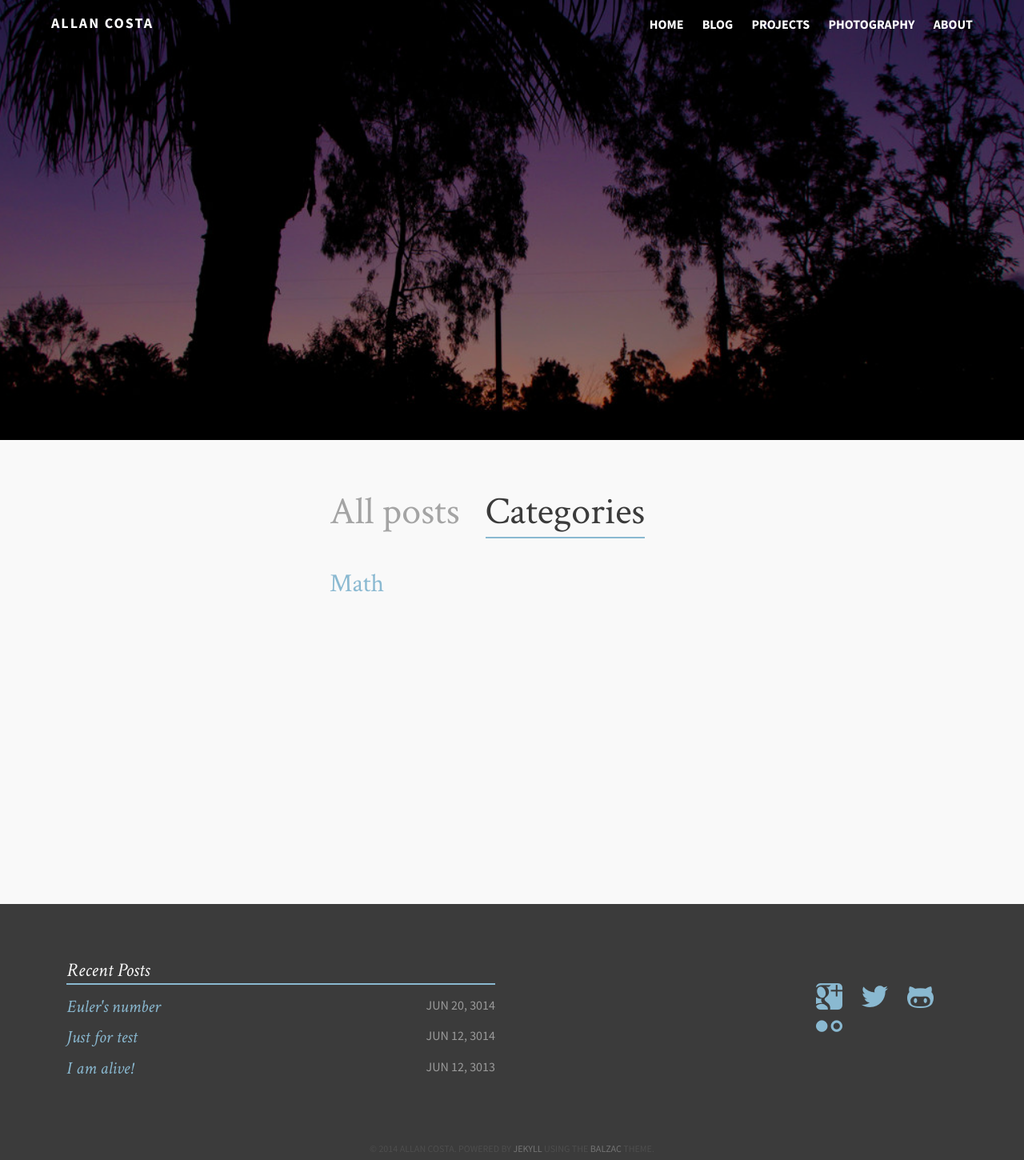
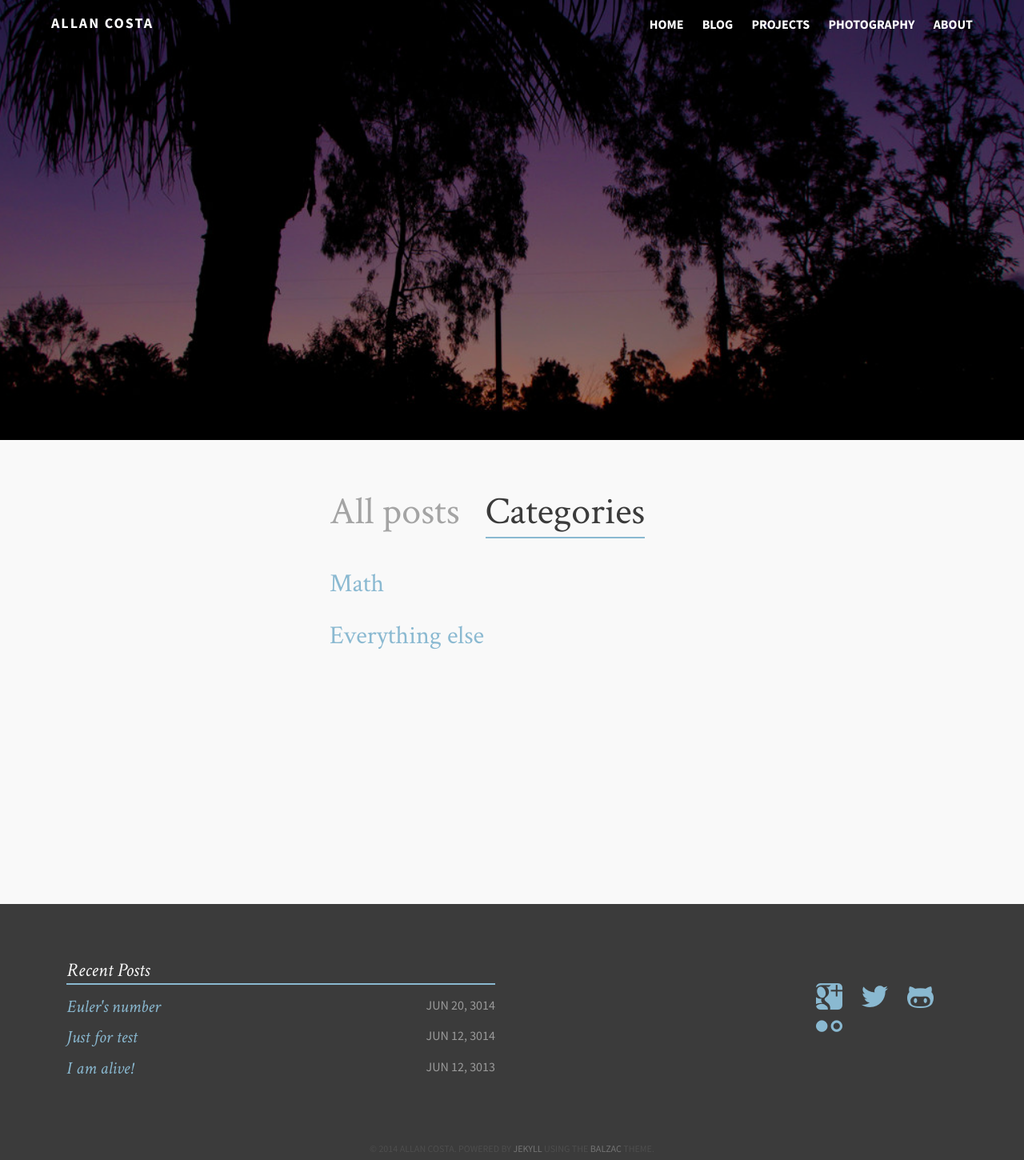
Before and after one commit to snowdj/allanino.github.io, a Jekyll site: the page built from categories.md, in a window 1280 px wide. Shown: the whole page at 80% size. Built offline with Jekyll 4.4.1, drawn with Linux system fonts in a browser that asks for light colours.

Commit message:
Show everything else category.

```diff
--- a/categories.md
+++ b/categories.md
@@ -8,6 +8,6 @@ image:
 
 <ol class="categories-list">
   <li><a href="/blog/math">Math</a></li>
-<!--   <li><a href="/blog/programming">Programming</a></li>
-  <li><a href="/blog/everything-else">Everything else</a></li> -->
+<!--   <li><a href="/blog/programming">Programming</a></li>  -->
+  <li><a href="/blog/everything-else">Everything else</a></li>
 </ol>
```
